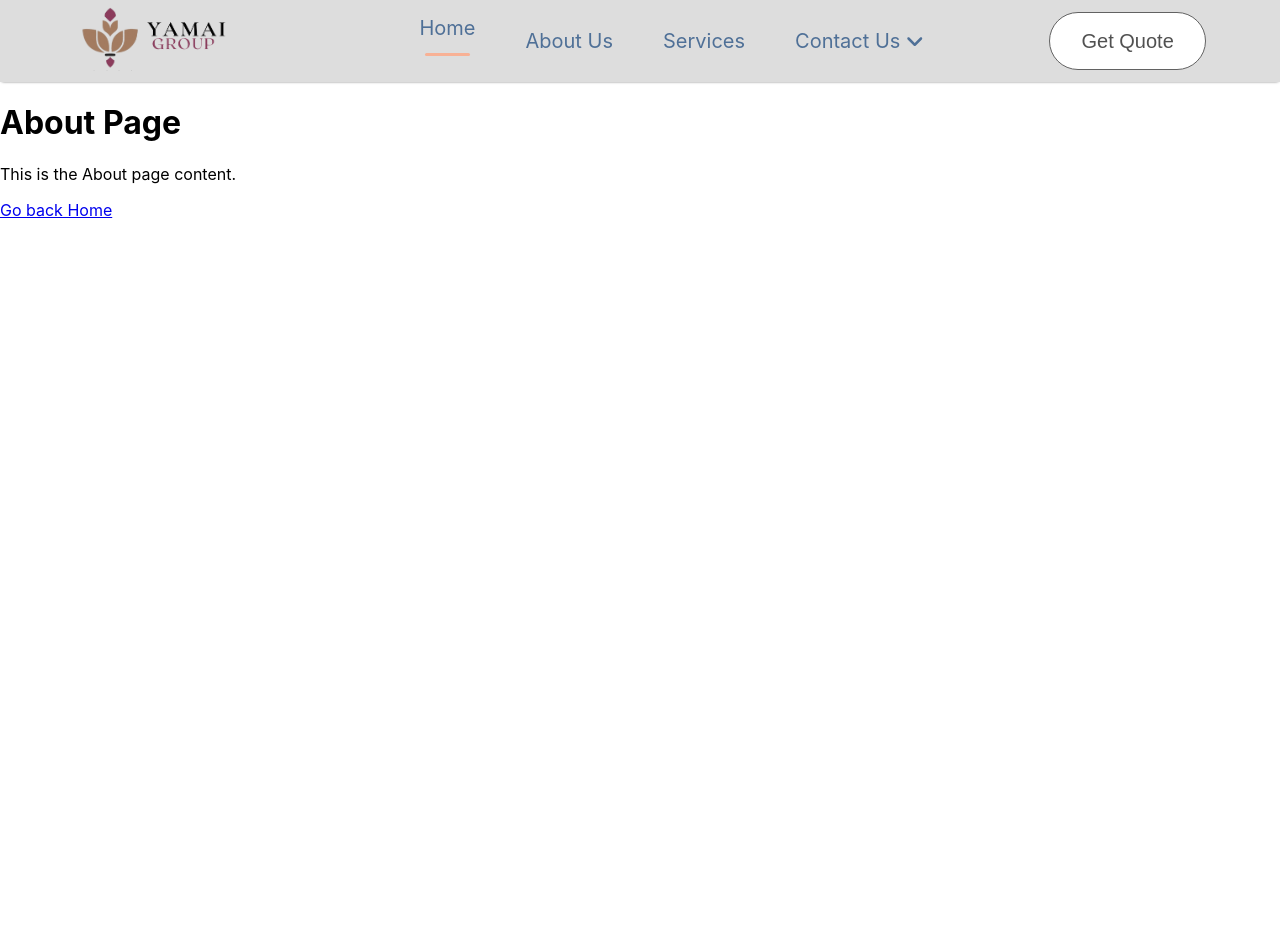
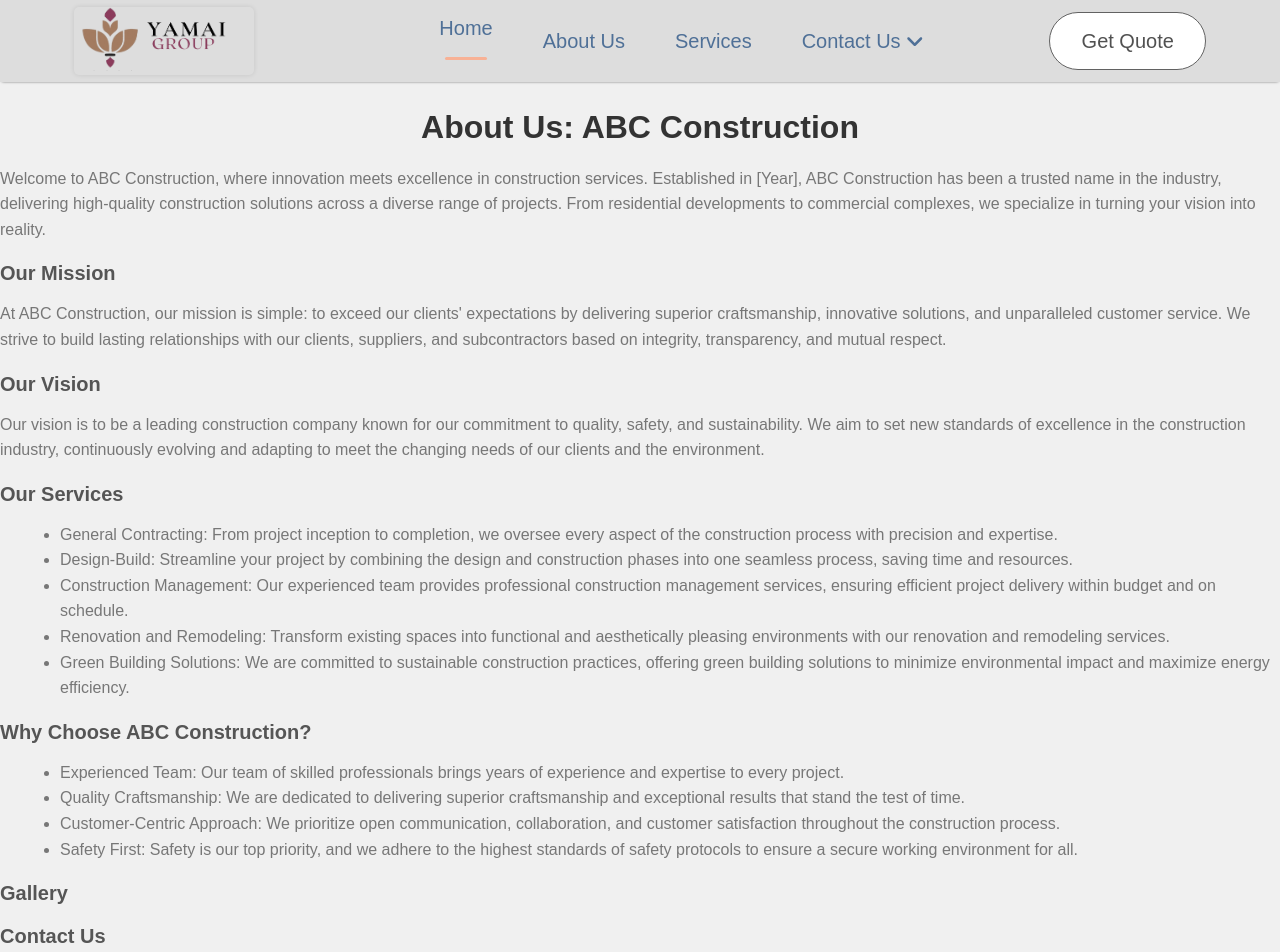
Before and after one commit to Pawarshruti9/mini-project, a React (Create React App) app: page /about in a window 1280 px wide. Shown: the top 952 px of the page. Before the commit the page ends 800 px from the top, so only its background shows below. Built offline with nearby package versions, Linux system fonts and the light colour scheme.

Commit message:
about add

```diff
--- a/src/Components/Home/home.css
+++ b/src/Components/Home/home.css
@@ -155,7 +155,7 @@ section{
   justify-content: space-between;
   display: grid;
   grid-template-columns: repeat(4,1fr);
-  background-color: #99b27f;
+  background-color: #dddddd;
   border-radius: 1.5rem;
   padding: 0 .6rem;
 }
--- a/src/Pages/About.jsx
+++ b/src/Pages/About.jsx
@@ -1,14 +1,61 @@
 import React from 'react';
 import { Link } from 'react-router-dom';
+import "./about.css"
+import Footerpg from '../Components/Footer/Footer';
 
 
 const Aboutus = () => {
 return (
 <div>
-<h1>About Page</h1>
-<p>This is the About page content.</p>
-<Link to ="/" >Go back Home</Link>
-</div>
+      <div>
+        <h2>About Us: ABC Construction</h2>
+        <p>Welcome to ABC Construction, where innovation meets excellence in construction services. Established in [Year], ABC Construction has been a trusted name in the industry, delivering high-quality construction solutions across a diverse range of projects. From residential developments to commercial complexes, we specialize in turning your vision into reality.</p>
+      </div>
+
+      <div>
+        <h3>Our Mission</h3>
+        <p>At ABC Construction, our mission is simple: to exceed our clients' expectations by delivering superior craftsmanship, innovative solutions, and unparalleled customer service. We strive to build lasting relationships with our clients, suppliers, and subcontractors based on integrity, transparency, and mutual respect.</p>
+      </div>
+
+      <div>
+        <h3>Our Vision</h3>
+        <p>Our vision is to be a leading construction company known for our commitment to quality, safety, and sustainability. We aim to set new standards of excellence in the construction industry, continuously evolving and adapting to meet the changing needs of our clients and the environment.</p>
+      </div>
+
+      <div>
+        <h3>Our Services</h3>
+        <ul>
+          <li>General Contracting: From project inception to completion, we oversee every aspect of the construction process with precision and expertise.</li>
+          <li>Design-Build: Streamline your project by combining the design and construction phases into one seamless process, saving time and resources.</li>
+          <li>Construction Management: Our experienced team provides professional construction management services, ensuring efficient project delivery within budget and on schedule.</li>
+          <li>Renovation and Remodeling: Transform existing spaces into functional and aesthetically pleasing environments with our renovation and remodeling services.</li>
+          <li>Green Building Solutions: We are committed to sustainable construction practices, offering green building solutions to minimize environmental impact and maximize energy efficiency.</li>
+        </ul>
+      </div>
+
+      <div>
+        <h3>Why Choose ABC Construction?</h3>
+        <ul>
+          <li>Experienced Team: Our team of skilled professionals brings years of experience and expertise to every project.</li>
+          <li>Quality Craftsmanship: We are dedicated to delivering superior craftsmanship and exceptional results that stand the test of time.</li>
+          <li>Customer-Centric Approach: We prioritize open communication, collaboration, and customer satisfaction throughout the construction process.</li>
+          <li>Safety First: Safety is our top priority, and we adhere to the highest standards of safety protocols to ensure a secure working environment for all.</li>
+        </ul>
+      </div>
+
+      <div>
+        <h3>Gallery</h3>
+        {/* Insert images showcasing completed projects, team members, and satisfied clients */}
+        {/* You can use <img> tags or other components to display images */}
+      </div>
+
+      <div>
+        <h3>Contact Us</h3>
+        <p>Ready to embark on your next construction project? Contact ABC Construction today to learn more about our services and how we can bring your vision to life. Let's build something incredible together!</p>
+        {/* Include contact information */}
+      </div>
+      <Footerpg/>
+    </div>
 );
 };
 
--- /dev/null
+++ b/src/Pages/about.css
@@ -0,0 +1,66 @@
+/* styles.css */
+
+/* styles.css */
+
+body {
+  font-family: Arial, sans-serif;
+  margin: 0;
+  padding: 0;
+  background-color: #f0f0f0;
+}
+
+.container {
+  max-width: 800px;
+  margin: 0 auto;
+  padding: 20px;
+  background-color: #fff;
+  border-radius: 10px;
+  box-shadow: 0 0 10px rgba(0, 0, 0, 0.1);
+}
+
+h2 {
+  color: #333;
+  font-size: 24px;
+  margin-bottom: 20px;
+}
+
+h3 {
+  color: #555;
+  font-size: 20px;
+  margin-bottom: 15px;
+}
+
+p, ul {
+  color: #777;
+  font-size: 16px;
+  line-height: 1.6;
+}
+
+ul {
+  list-style-type: disc;
+  margin-left: 20px;
+}
+
+img {
+  max-width: 100%;
+  height: auto;
+  display: block;
+  margin: 20px auto;
+  border-radius: 5px;
+  box-shadow: 0 0 5px rgba(0, 0, 0, 0.1);
+}
+
+.contact-info {
+  background-color: #f9f9f9;
+  padding: 20px;
+  border-radius: 5px;
+  margin-top: 20px;
+}
+
+.contact-info p {
+  margin: 0;
+}
+
+.contact-info h3 {
+  margin-top: 0;
+}
```
